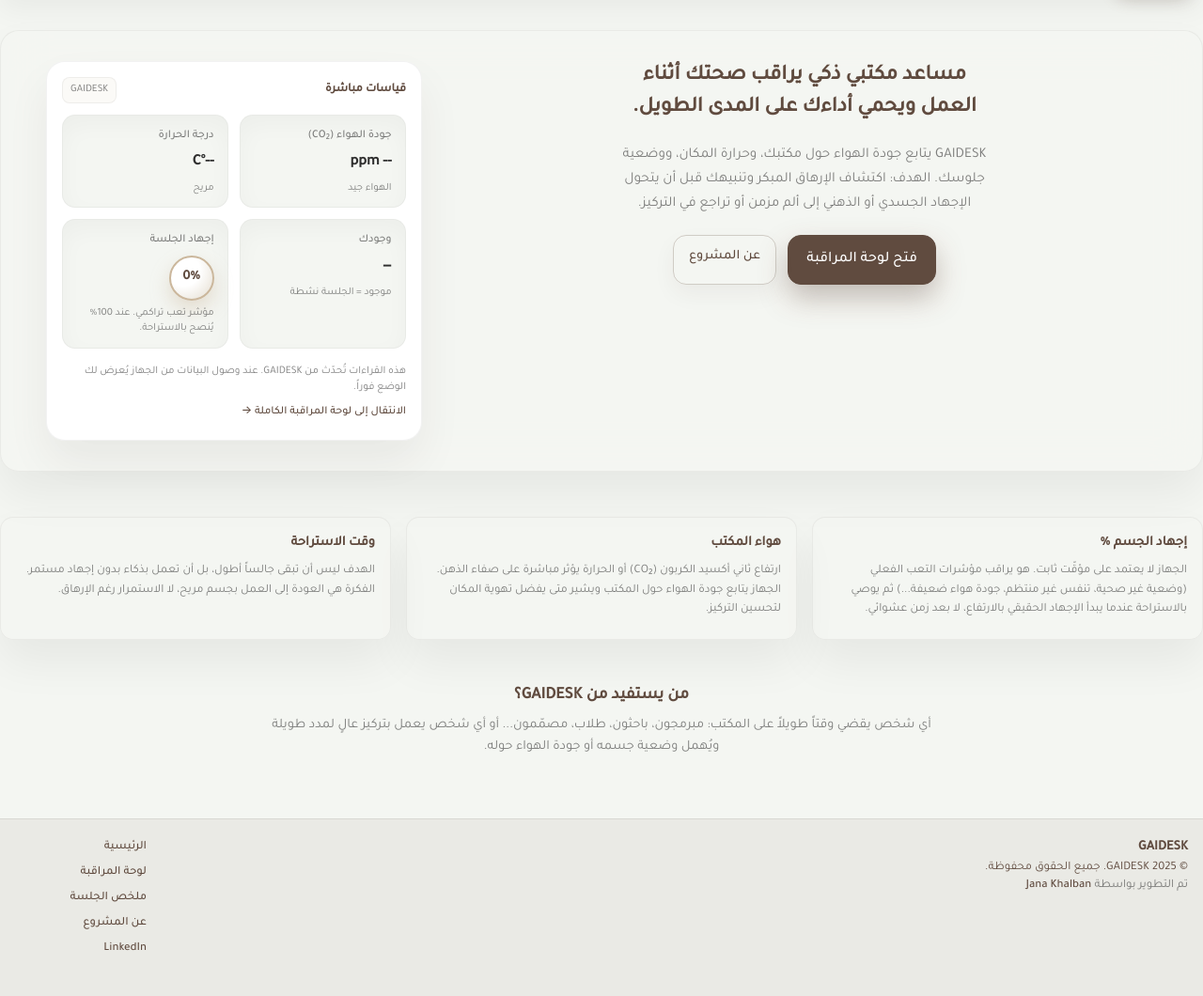
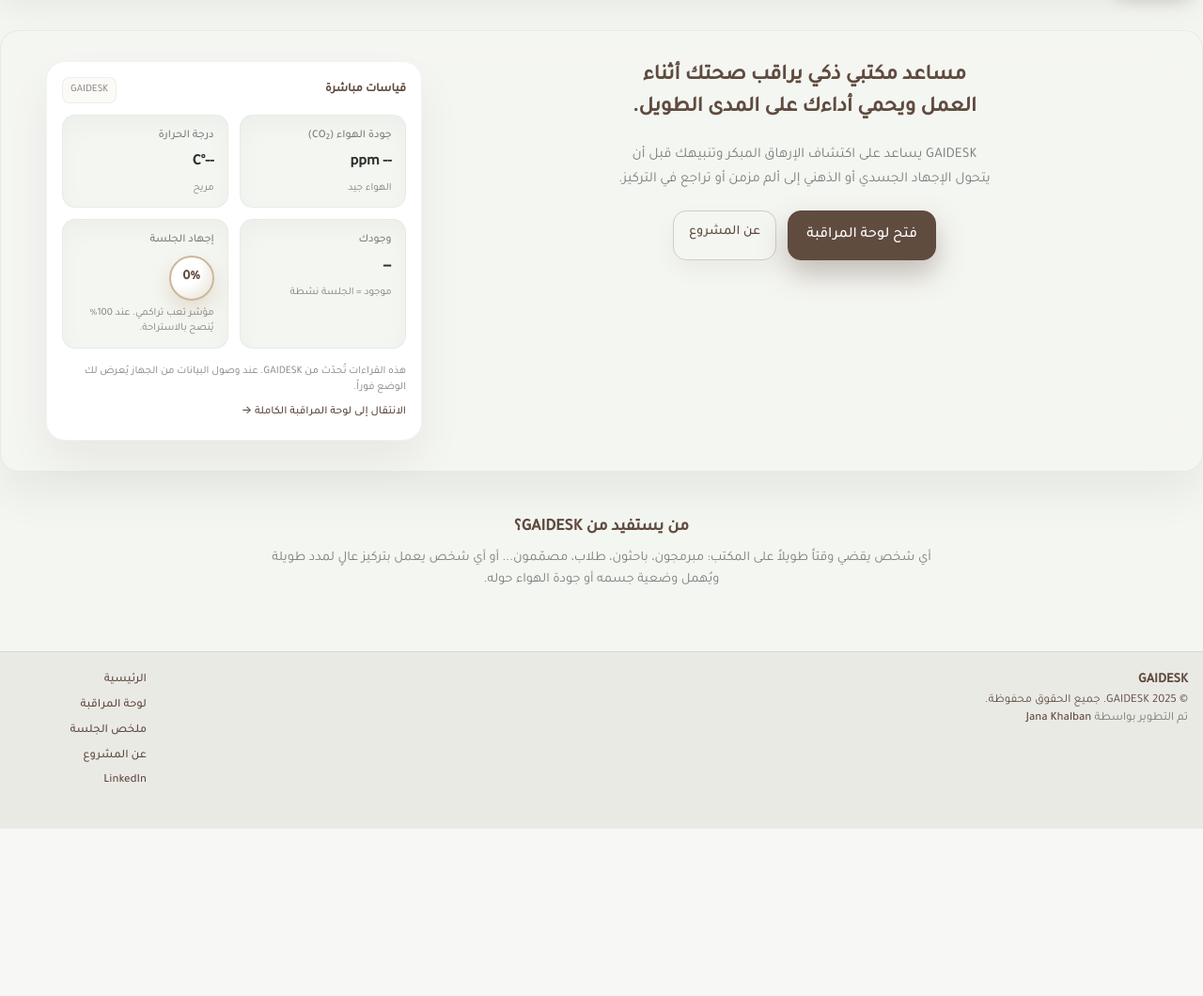
Before and after one commit to Jana05254/gaidesk-site, a Flask app: page / in a window 1280 px wide. Shown: the part 66-1126 px from the top of the page at 94% size. After the commit the page ends 948 px from the top, so only its background shows below. Run offline with Flask 3, Linux system fonts and the light colour scheme; parts of the project's set-up code (start-up, migrations or seed data) failed here and were passed over.

Commit message:
Polish copy, remove casual text, update footer credit to Jana Khalban

```diff
--- a/templates/landing.html
+++ b/templates/landing.html
@@ -12,7 +12,7 @@
 
       <!-- تم حذف الفقرة الطويلة باللهجة / الكلام التسويقي صار قصير -->
       <p class="hero-desc" style="max-width:48ch;">
-        GAIDESK يتابع جودة الهواء حول مكتبك، وحرارة المكان، ووضعية جلوسك. الهدف: اكتشاف الإرهاق المبكر وتنبيهك قبل أن يتحول الإجهاد الجسدي أو الذهني إلى ألم مزمن أو تراجع في التركيز.
+        GAIDESK   يساعد على اكتشاف الإرهاق المبكر وتنبيهك قبل أن يتحول الإجهاد الجسدي أو الذهني إلى ألم مزمن أو تراجع في التركيز.
       </p>
 
       <div class="hero-cta">
@@ -73,29 +73,10 @@
 
 
 
-  <div class="why-grid">
-    <div class="info-card">
-      <div class="info-title">إجهاد الجسم %</div>
-      <div class="info-desc">
-        الجهاز لا يعتمد على مؤقّت ثابت. هو يراقب مؤشرات التعب الفعلي (وضعية غير صحية، تنفس غير منتظم، جودة هواء ضعيفة...) ثم يوصي بالاستراحة عندما يبدأ الإجهاد الحقيقي بالارتفاع، لا بعد زمن عشوائي.
-      </div>
-    </div>
 
-    <div class="info-card">
-      <div class="info-title">هواء المكتب</div>
-      <div class="info-desc">
-        ارتفاع ثاني أكسيد الكربون (CO₂) أو الحرارة يؤثر مباشرة على صفاء الذهن. الجهاز يتابع جودة الهواء حول المكتب ويشير متى يفضل تهوية المكان لتحسين التركيز.
-      </div>
-    </div>
 
-    <div class="info-card">
-      <div class="info-title">وقت الاستراحة</div>
-      <div class="info-desc">
-        الهدف ليس أن تبقى جالساً أطول، بل أن تعمل بذكاء بدون إجهاد مستمر. الفكرة هي العودة إلى العمل بجسم مريح، لا الاستمرار رغم الإرهاق.
-      </div>
-    </div>
-  </div>
-</section>
+
+
 
 <section class="section-wrapper">
   <div class="section-head">
```
